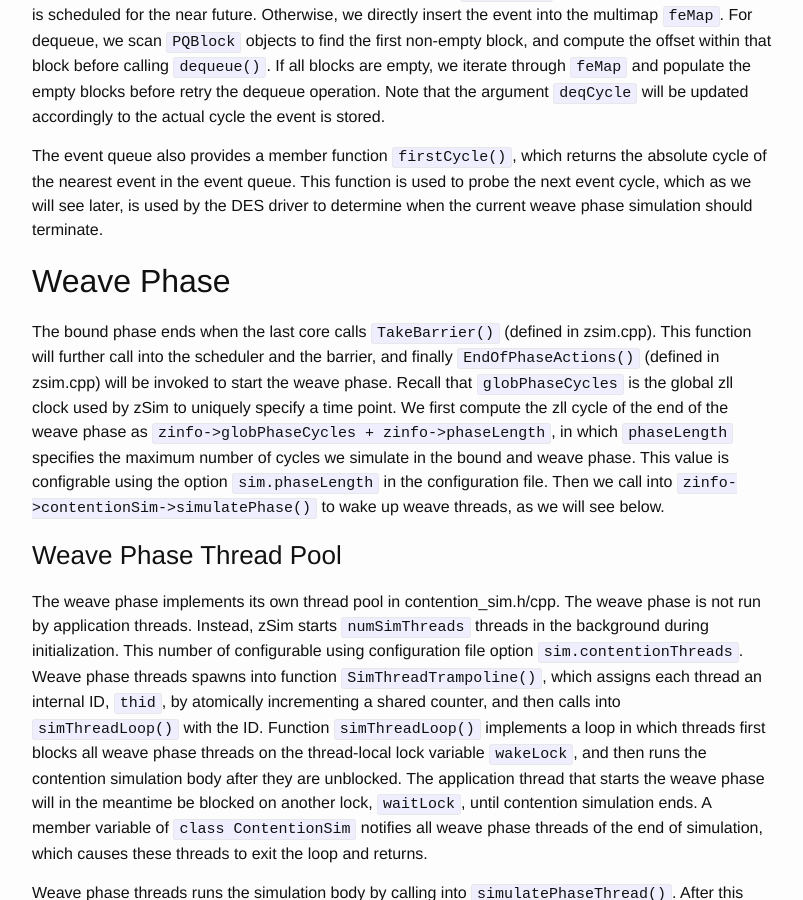
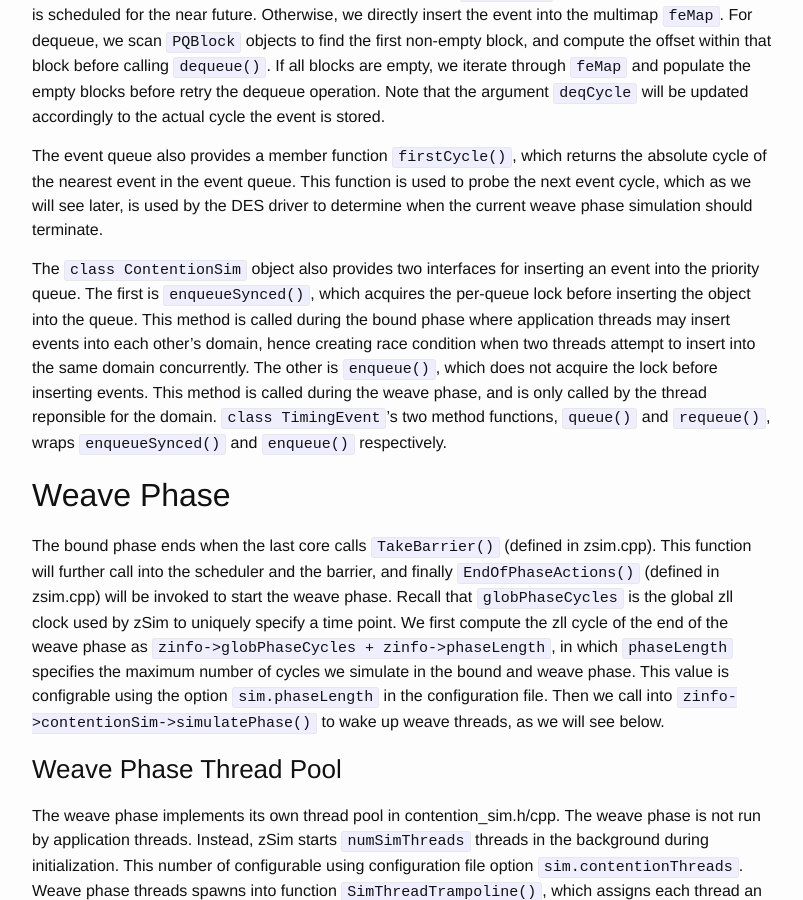
Before and after one commit to wangziqi2013/wangziqi2013.github.io, a Jekyll site: the page built from _posts/2019-01-22-understand-zsim-contention-sim.markdown, in a window 1280 px wide and 900 px high, scrolled down 6488 px. Shown: the whole window, without its empty margins (238-1041 px from the left). Built offline with Jekyll 4.4.1, drawn with Linux system fonts in a browser that asks for light colours.

Commit message:
Adding enqueueSynced

```diff
--- a/_posts/2019-01-22-understand-zsim-contention-sim.markdown
+++ b/_posts/2019-01-22-understand-zsim-contention-sim.markdown
@@ -242,6 +242,14 @@ The event queue also provides a member function `firstCycle()`, which returns th
 the event queue. This function is used to probe the next event cycle, which as we will see later, is used by the DES driver
 to determine when the current weave phase simulation should terminate.
 
+The `class ContentionSim` object also provides two interfaces for inserting an event into the priority queue. The first
+is `enqueueSynced()`, which acquires the per-queue lock before inserting the object into the queue. This method is called
+during the bound phase where application threads may insert events into each other's domain, hence creating race condition
+when two threads attempt to insert into the same domain concurrently. The other is `enqueue()`, which does not acquire
+the lock before inserting events. This method is called during the weave phase, and is only called by the thread reponsible
+for the domain. `class TimingEvent`'s two method functions, `queue()` and `requeue()`, wraps `enqueueSynced()` and `enqueue()`
+respectively.
+
 ## Weave Phase
 
 The bound phase ends when the last core calls `TakeBarrier()` (defined in zsim.cpp). This function will further call
```
